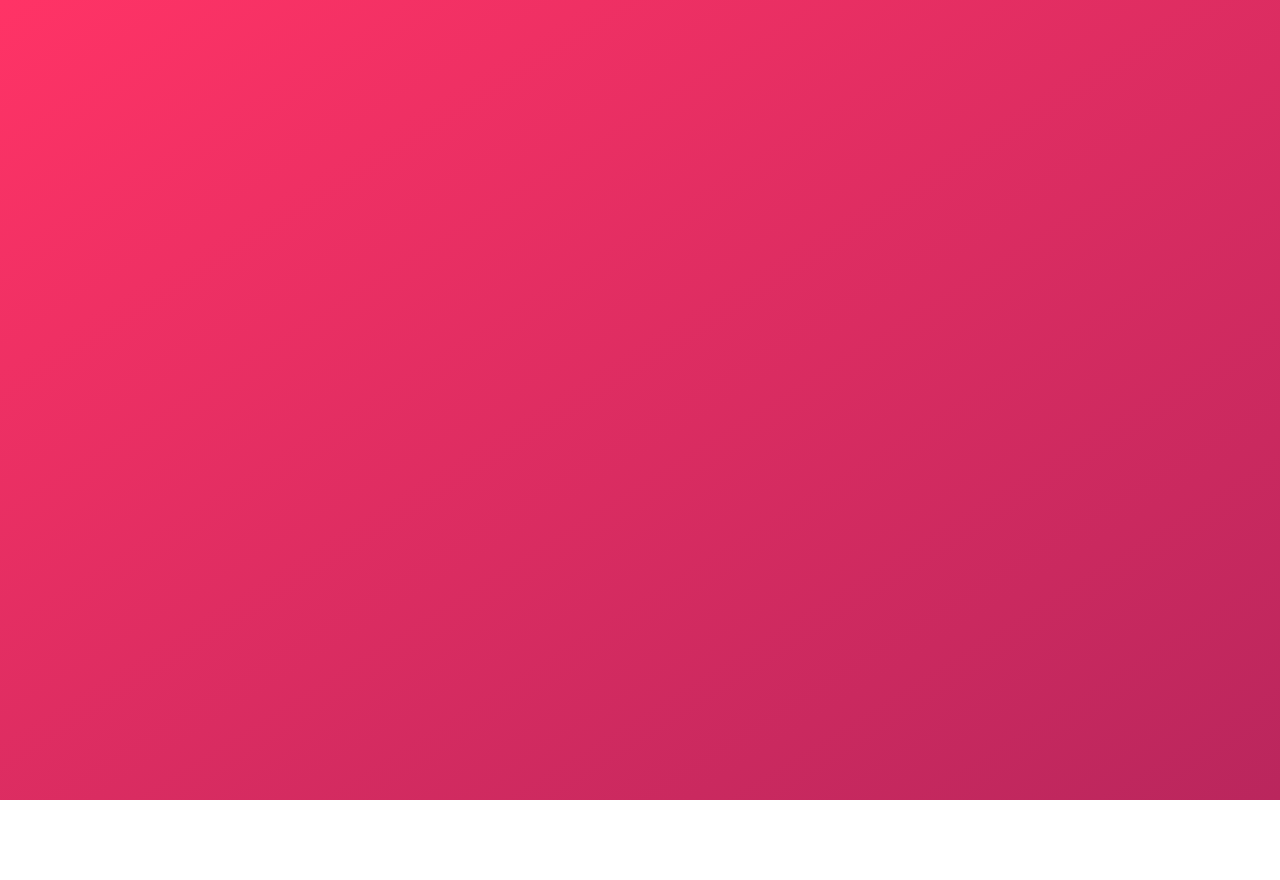
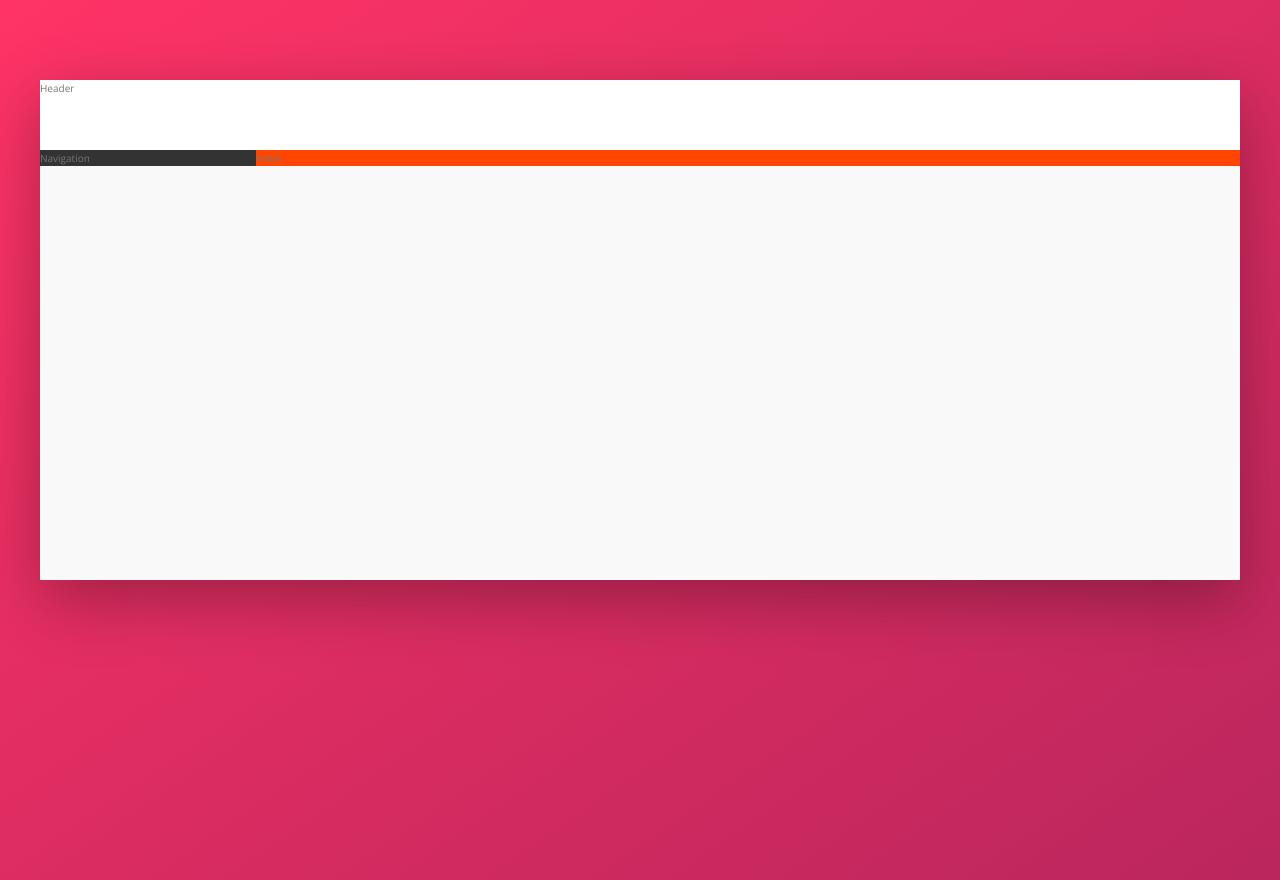
Before and after one commit to marcin-bojar/Trillo, a website: page index.html in a window 1280 px wide. Before the commit the page ends 800 px from the top, so only its background shows below. Drawn offline with nearby package versions, Linux system fonts and the light colour scheme.

Commit message:
General layout

```diff
--- a/index.html
+++ b/index.html
@@ -11,6 +11,19 @@
         <title>trillo &mdash; Your all-in-one booking app</title>
     </head>
     <body>
+        <div class="container">
+            <header class="header">
+                Header
+            </header>
+            <div class="content">
+                <nav class="sidebar">
+                    Navigation
+                </nav>
+                <main class="hotel-view">
+                    Hotel
+                </main>
+            </div>
+        </div>
 
     </body>
 </html>
--- a/sass/_base.scss
+++ b/sass/_base.scss
@@ -13,6 +13,9 @@
     --color-grey-dark-1: #333;
     --color-grey-dark-2: #777;
     --color-grey-dark-3: #999;
+
+    //SHADOWS
+    --shadow-dark: 0 2rem 6rem rgba(0,0,0, .3);
 }
 
 
--- a/sass/_layout.scss
+++ b/sass/_layout.scss
@@ -0,0 +1,27 @@
+.container {
+    max-width: 120rem;
+    margin: 8rem auto;
+    background-color: var(--color-grey-light-1);
+    box-shadow: var(--shadow-dark);
+    min-height: 50rem;
+}
+
+.header {
+    height: 7rem;
+    background-color: #fff;
+    border-bottom: var(--color-grey-light-2);
+}
+
+.content {
+    display: flex;
+}
+
+.sidebar {
+    background-color: var(--color-grey-dark-1);
+    flex: 0 0 18%;
+}
+
+.hotel-view {
+    background-color: orangered;
+    flex: 1;
+}
```
Also changed, not shown: css/style.css.
